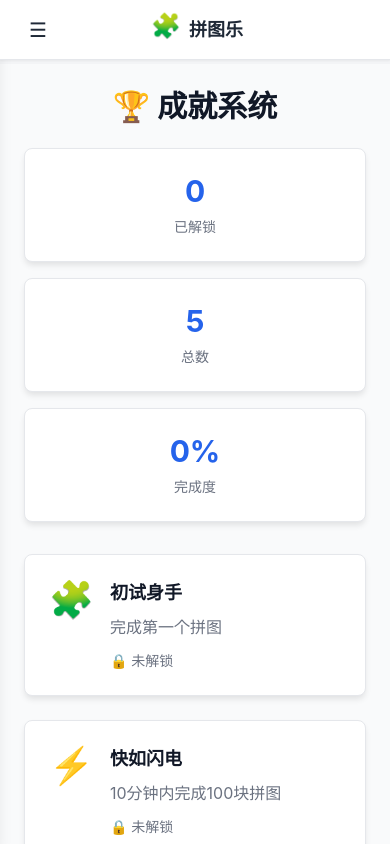
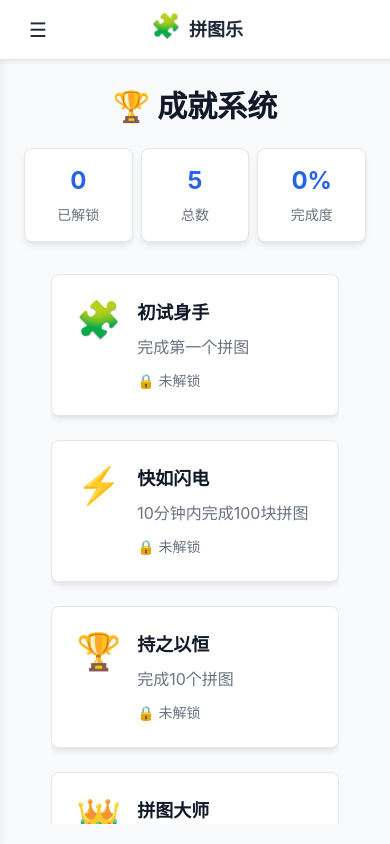
Before and after one commit to Hachi8mi-Software/Jigsaw, a Vue app: page /Jigsaw/achievements in a window 390 px wide. Built offline with nearby package versions, Linux system fonts and the light colour scheme.

Commit message:
✨ 修改成就界面的响应式设计，更加合理美观

```diff
--- a/src/views/AchievementsView.vue
+++ b/src/views/AchievementsView.vue
@@ -95,7 +95,7 @@ onMounted(() => {
 
 <style scoped>
 .achievements-view {
-  @apply min-h-screen p-6;
+  @apply h-screen flex flex-col p-6;
   background-color: var(--settings-bg);
   transition: background-color 0.3s ease;
 }
@@ -103,7 +103,7 @@ onMounted(() => {
 /* 移动端适配：为固定头部栏预留空间 */
 @media (max-width: 767px) {
   .achievements-view {
-    min-height: calc(100vh - 60px);
+    height: calc(100vh - 60px);
   }
 }
 
@@ -118,7 +118,7 @@ onMounted(() => {
 }
 
 .achievements-stats {
-  @apply flex justify-center space-x-8;
+  @apply flex justify-center space-x-4;
 }
 
 .stat-card {
@@ -148,11 +148,34 @@ onMounted(() => {
 }
 
 .achievements-content {
-  @apply max-w-4xl mx-auto;
+  @apply max-w-4xl mx-auto flex-1 overflow-y-auto;
+  /* 添加自定义滚动条样式 */
+  scrollbar-width: thin;
+  scrollbar-color: var(--settings-border) transparent;
+}
+
+/* Webkit浏览器滚动条样式 */
+.achievements-content::-webkit-scrollbar {
+  width: 8px;
+}
+
+.achievements-content::-webkit-scrollbar-track {
+  background: transparent;
+}
+
+.achievements-content::-webkit-scrollbar-thumb {
+  background-color: var(--settings-border);
+  border-radius: 4px;
+  transition: background-color 0.3s ease;
+}
+
+.achievements-content::-webkit-scrollbar-thumb:hover {
+  background-color: var(--settings-accent);
 }
 
 .achievements-grid {
-  @apply grid grid-cols-1 md:grid-cols-2 gap-6;
+  @apply grid grid-cols-1 md:grid-cols-2 gap-6 pb-6;
+  /* 底部添加padding，确保最后一个元素不会被遮挡 */
 }
 
 .achievement-card {
@@ -237,11 +260,15 @@ onMounted(() => {
 /* 响应式设计 */
 @media (max-width: 768px) {
   .achievements-stats {
-    @apply flex-col space-y-4 space-x-0;
+    @apply space-x-2;
   }
 
   .stat-card {
-    @apply min-w-full;
+    @apply min-w-0 flex-1 p-4;
+  }
+
+  .stat-number {
+    @apply text-2xl;
   }
 
   .achievements-grid {
```
